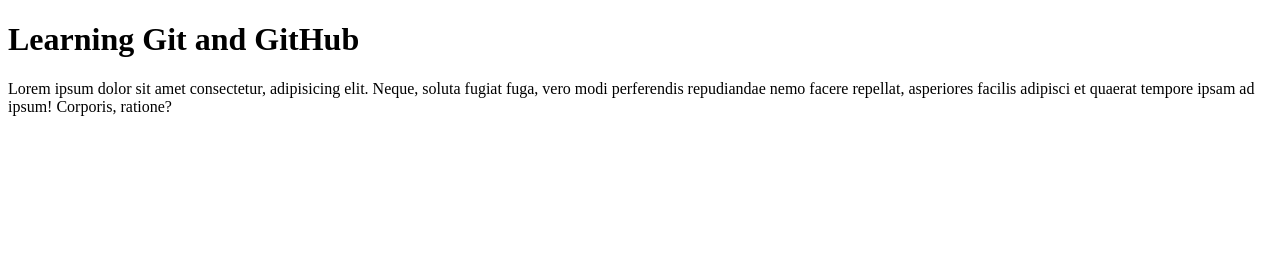
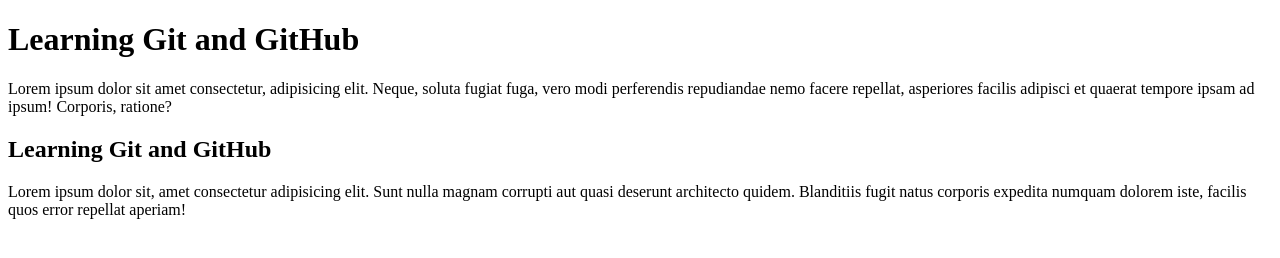
Before and after one commit to mryeminaung/mms-git-test, a plain HTML site: page index.html in a window 1280 px wide. Drawn offline with Linux system fonts and the light colour scheme.

Commit message:
modified three files

```diff
--- a/index.html
+++ b/index.html
@@ -14,5 +14,9 @@
             repellat, asperiores facilis adipisci et quaerat tempore ipsam ad
             ipsum! Corporis, ratione?
         </p>
+        <h2>Learning Git and GitHub</h2>
+        <p>
+            Lorem ipsum dolor sit, amet consectetur adipisicing elit. Sunt nulla magnam corrupti aut quasi deserunt architecto quidem. Blanditiis fugit natus corporis expedita numquam dolorem iste, facilis quos error repellat aperiam!
+        </p>
     </body>
 </html>
--- a/script.js
+++ b/script.js
@@ -0,0 +1 @@
+console.log("Hello World");
--- a/style.css
+++ b/style.css
@@ -0,0 +1,3 @@
+h1 {
+    color: red;
+}
```
